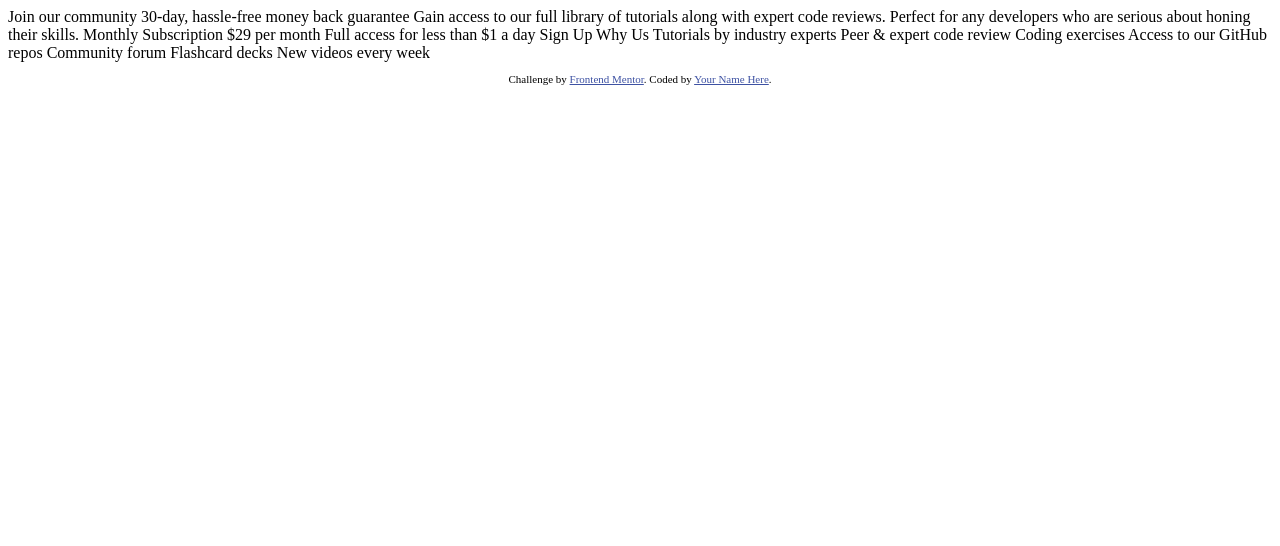
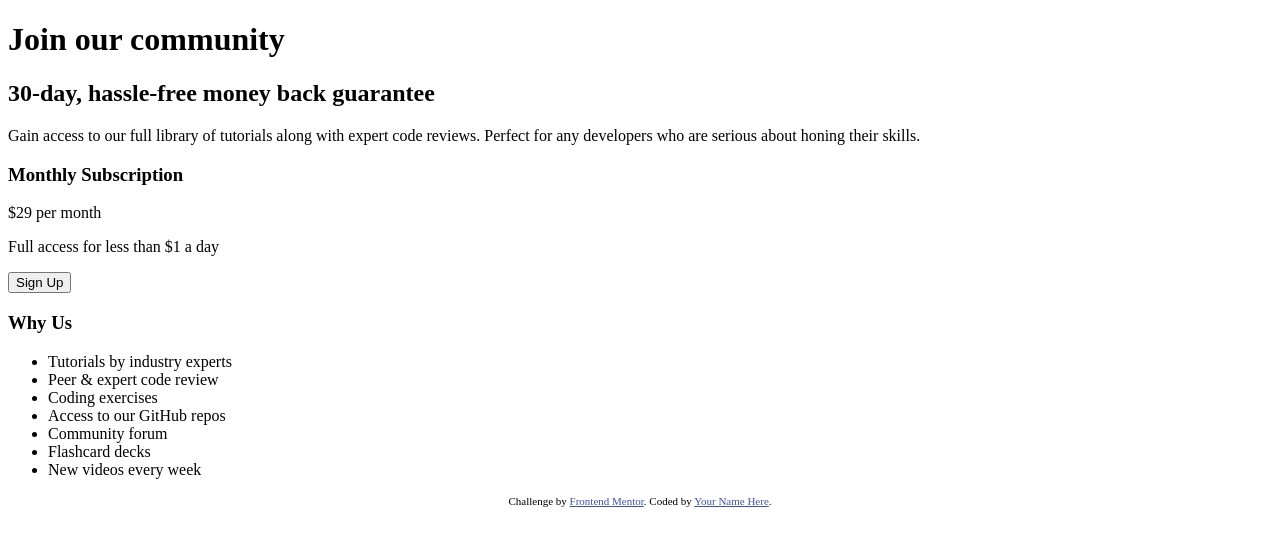
Before and after one commit to aLe3ouLa/single-price-grid, a plain HTML site: page index.html in a window 1280 px wide. Drawn offline with Linux system fonts and the light colour scheme.

Commit message:
Semantic html

```diff
--- a/index.html
+++ b/index.html
@@ -15,30 +15,36 @@
   </style>
 </head>
 <body>
-  Join our community
 
-  30-day, hassle-free money back guarantee
 
-  Gain access to our full library of tutorials along with expert code reviews.
-  Perfect for any developers who are serious about honing their skills.
+  <div class="container">
+    <div class="join-community">
+      <h1>Join our community</h1>
+      <h2>30-day, hassle-free money back guarantee</h2>
+      <p>Gain access to our full library of tutorials along with expert code reviews.
+        Perfect for any developers who are serious about honing their skills.</p>
+    </div>
+    <div class="monthly-sub">
+      <h3>Monthly Subscription</h3>
+      <p>&dollar;29 per month</p>
+      <p>Full access for less than &dollar;1 a day</p>
+      <button>Sign Up</button>
+    </div>
+    <div class="why-us">
+      <h3>Why Us</h3>
+      <ul>
+        <li>Tutorials by industry experts</li>
+        <li>Peer &amp; expert code review</li>
+        <li>Coding exercises</li>
+        <li>Access to our GitHub repos</li>
+        <li>Community forum</li>
+        <li>Flashcard decks</li>
+        <li>New videos every week</li>
+      </ul>
+    </div>
+  </div>
 
-  Monthly Subscription
 
-  &dollar;29 per month
-
-  Full access for less than &dollar;1 a day
-
-  Sign Up
-
-  Why Us
-
-  Tutorials by industry experts
-  Peer &amp; expert code review
-  Coding exercises
-  Access to our GitHub repos
-  Community forum
-  Flashcard decks
-  New videos every week
 
   <footer>
     <p class="attribution">
```
